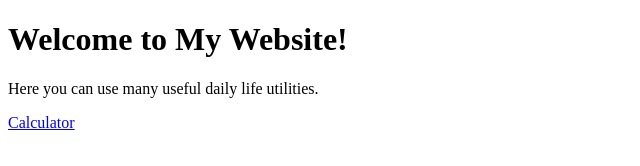
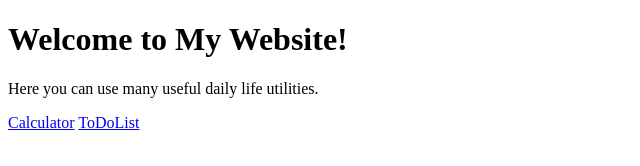
Before and after one commit to Zero8700/zero8700.github.io, a plain HTML site: page index.html in a window 1280 px wide. Shown: the full height of the page, 0-640 px from the left. Drawn offline with Linux system fonts and the light colour scheme.

Commit message:
Update index.html

```diff
--- a/index.html
+++ b/index.html
@@ -9,6 +9,7 @@
         <p>Here you can use many useful daily life utilities.</p>
         <p>
           <a href="calculator.html">Calculator</a>
+          <a href="todolist.html">ToDoList</a>
         </p>
       </body>
     </html>
```
